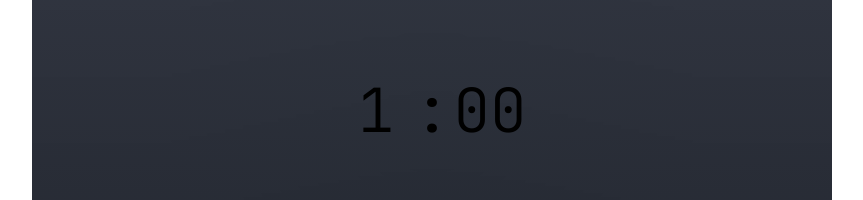
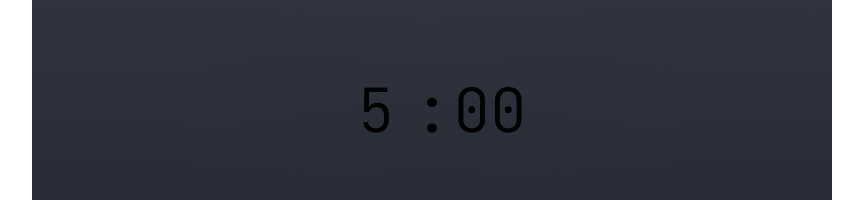
Before and after one commit to wesleyzjones1/CountdownTimer, a React (Vite) app: page / in a window 1280 px wide. Shown: the part 290-490 px from the top of the page, without its empty margins (208-1071 px from the left). Built offline with nearby package versions, Linux system fonts and the light colour scheme.

Commit message:
chore: default timer to 5 minutes

```diff
--- a/src/components/CountdownTimer.jsx
+++ b/src/components/CountdownTimer.jsx
@@ -22,7 +22,7 @@ function formatTime(seconds) {
 }
 
 export default function CountdownTimer({ onStats }) {
-  const [minutesInput, setMinutesInput] = useState('1');
+  const [minutesInput, setMinutesInput] = useState('5');
   const [secondsInput, setSecondsInput] = useState('00');
   const [totalSeconds, setTotalSeconds] = useState(null);
   const [remaining, setRemaining] = useState(null);
```
